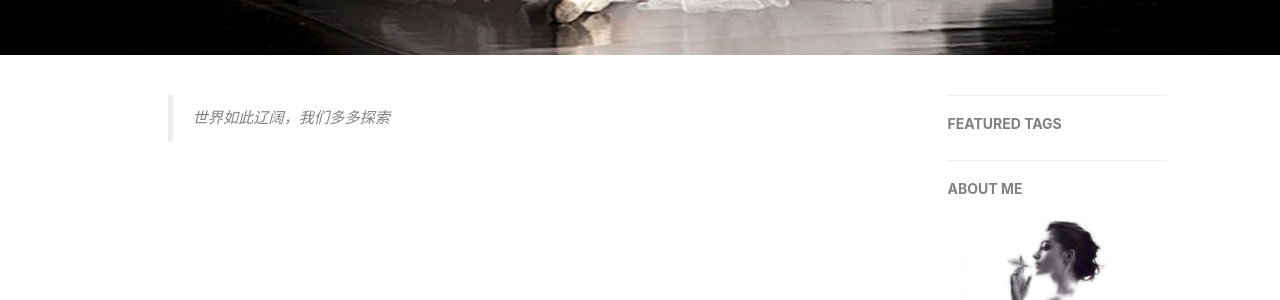
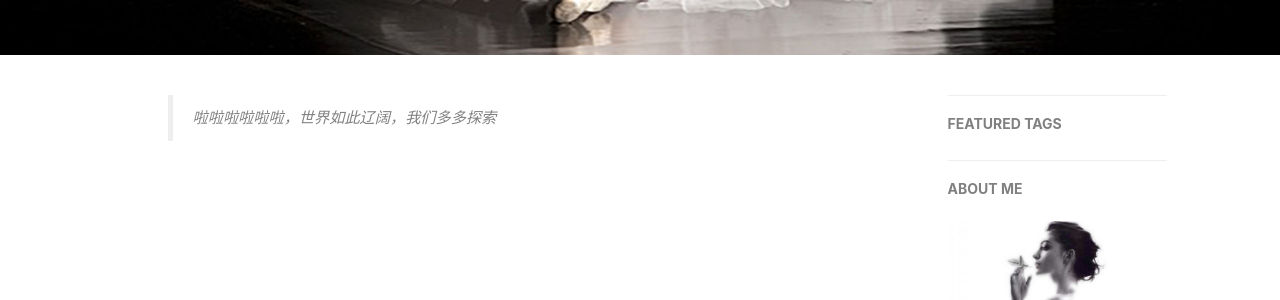
Before and after one commit to viva2626/perhapslove.github.io, a Jekyll site: the page built from about.html, in a window 1280 px wide. Shown: the part 363-663 px from the top of the page. Built offline with Jekyll 4.4.1, drawn with Linux system fonts in a browser that asks for light colours; nearby versions of some CDN libraries.

Commit message:
修改了about页面

```diff
--- a/about.html
+++ b/about.html
@@ -7,7 +7,7 @@ header-img: "img/about-bg.jpg"
 
 <div class="zh post-container">
     <blockquote>
-        世界如此辽阔，我们多多探索
+    啦啦啦啦啦啦，世界如此辽阔，我们多多探索
     </blockquote>
 </div>
 
```
